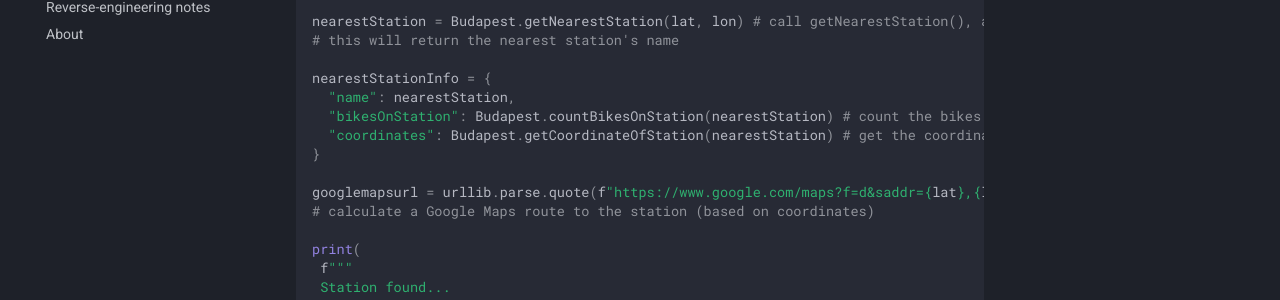
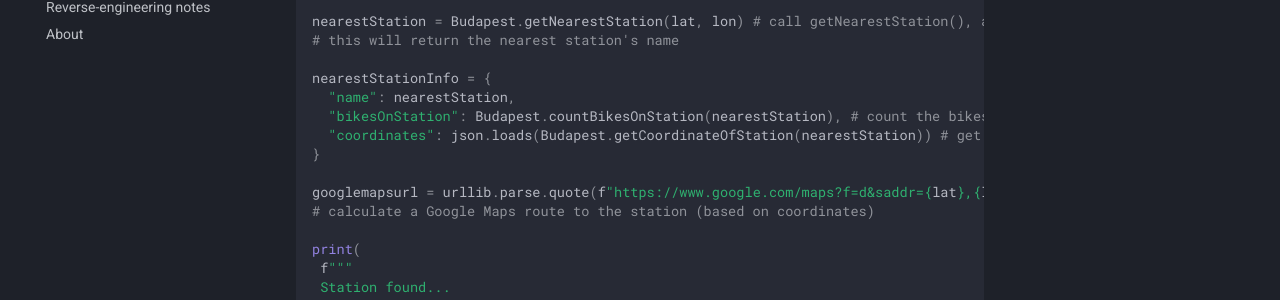
Before and after one commit to PiciAkk/OpenBubi-Docs, an MkDocs documentation site: the page built from docs/usage/pymodule/termux.md, in a window 1280 px wide and 900 px high, scrolled down 2150 px. Shown: the part 353-653 px from the top of the window. Built offline with MkDocs 1.6.1 and Material for MkDocs 9.7.7, drawn with Linux system fonts in a browser that asks for light colours; comment, search, counter and statistics services are not loaded.

Commit message:
some bugs fixed in termux doc example code

```diff
--- a/docs/usage/pymodule/termux.md
+++ b/docs/usage/pymodule/termux.md
@@ -120,8 +120,8 @@ nearestStation = Budapest.getNearestStation(lat, lon) # call getNearestStation()
 
 nearestStationInfo = {
   "name": nearestStation,
-  "bikesOnStation": Budapest.countBikesOnStation(nearestStation) # count the bikes on that station
-  "coordinates": Budapest.getCoordinateOfStation(nearestStation) # get the coordinates of that station
+  "bikesOnStation": Budapest.countBikesOnStation(nearestStation), # count the bikes on that station
+  "coordinates": json.loads(Budapest.getCoordinateOfStation(nearestStation)) # get the coordinates of that station, and convert it to a dictionary
 }
 
 googlemapsurl = urllib.parse.quote(f"https://www.google.com/maps?f=d&saddr={lat},{lon}&daddr={nearestStationInfo['coordinates']['lat']},{nearestStationInfo['coordinates']['lon']}&dirflg=d")
```
